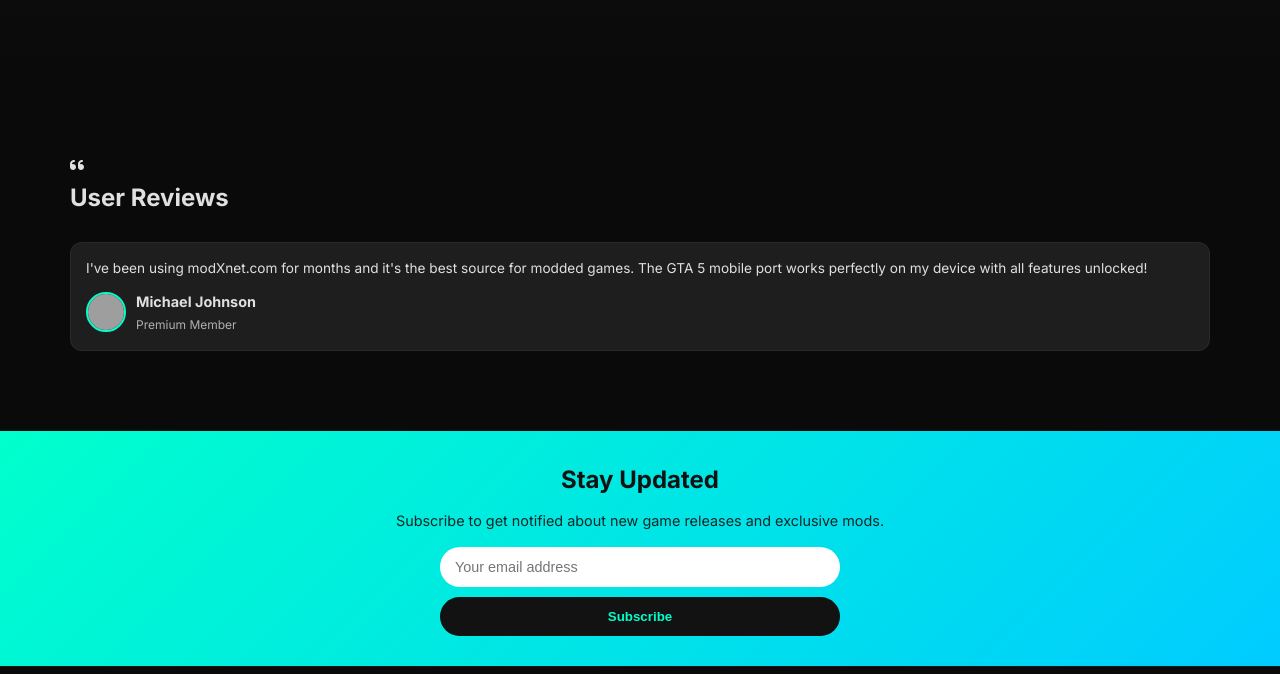
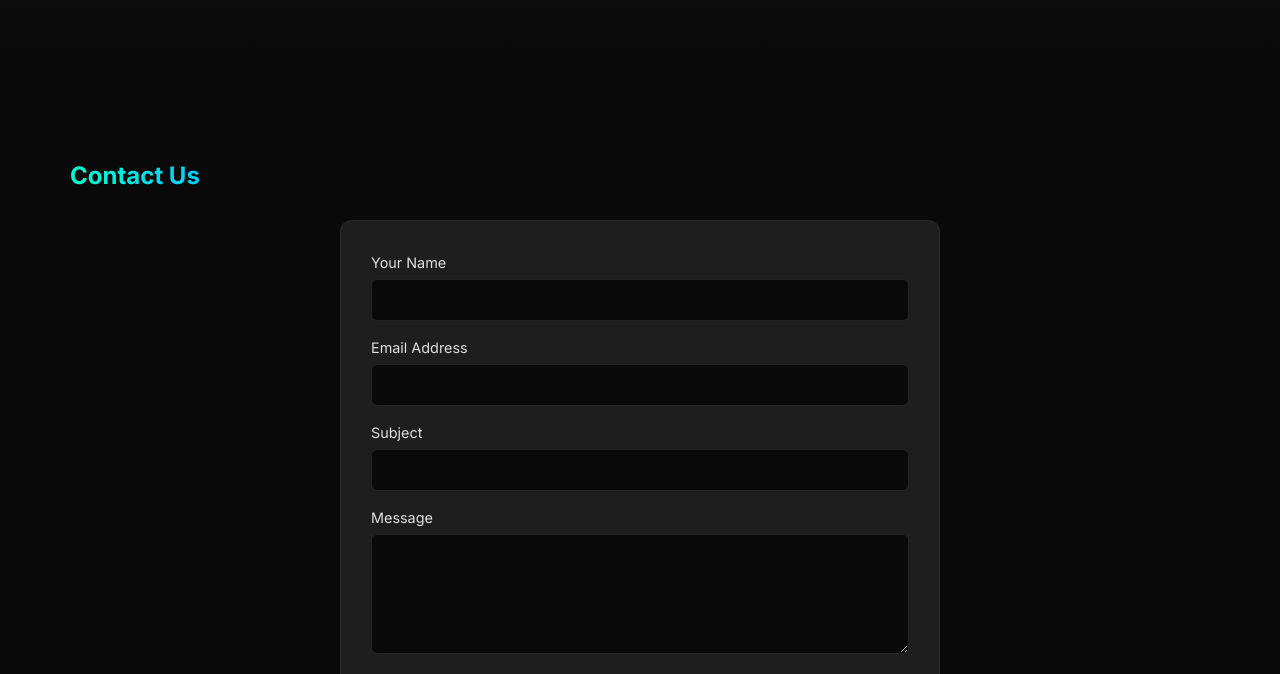
Before and after one commit to modxnet/HOME, a plain HTML site: page index.html in a window 1280 px wide. Shown: the part 1365-2039 px from the top of the page. Drawn offline with Linux system fonts and the light colour scheme; grey boxes are pictures that could not be loaded.

Commit message:
Update index.html

```diff
--- a/index.html
+++ b/index.html
@@ -288,6 +288,14 @@
       align-items: center;
       gap: 5px;
       font-size: 0.95rem;
+      padding: 8px 15px;
+      border: 1px solid var(--primary);
+      border-radius: 50px;
+      transition: var(--transition);
+    }
+
+    .view-all:hover {
+      background: rgba(0, 255, 204, 0.1);
     }
 
     .baps {
@@ -430,49 +438,61 @@
       line-height: 1.5;
     }
 
-    /* Testimonials */
-    .testimonials {
+    /* Contact Us Section */
+    .contact-section {
       padding: 30px 16px;
       background: var(--darker);
     }
 
-    .testimonial-card {
+    .contact-form {
+      max-width: 600px;
+      margin: 20px auto 0;
       background: var(--light);
+      padding: 20px;
       border-radius: var(--border-radius);
-      padding: 15px;
-      margin-top: 15px;
       border: 1px solid rgba(255,255,255,0.05);
     }
 
-    .testimonial-content {
-      font-size: 0.85rem;
+    .form-row {
+      margin-bottom: 15px;
+    }
+
+    .form-label {
+      display: block;
+      margin-bottom: 5px;
+      font-size: 0.9rem;
       color: var(--text);
-      line-height: 1.5;
-      margin-bottom: 12px;
-    }
-
-    .testimonial-author {
-      display: flex;
-      align-items: center;
-      gap: 10px;
-    }
-
-    .author-avatar {
-      width: 40px;
-      height: 40px;
-      border-radius: 50%;
-      object-fit: cover;
-      border: 2px solid var(--primary);
-    }
-
-    .author-info h4 {
+    }
+
+    .form-input {
+      width: 100%;
+      padding: 12px 15px;
+      border-radius: 6px;
+      border: 1px solid rgba(255,255,255,0.1);
+      background: var(--darker);
+      color: var(--text);
       font-size: 0.9rem;
-      margin-bottom: 2px;
-    }
-
-    .author-info p {
-      font-size: 0.75rem;
-      color: var(--text-secondary);
+    }
+
+    .form-textarea {
+      min-height: 120px;
+      resize: vertical;
+    }
+
+    .submit-btn {
+      background: var(--primary);
+      color: var(--dark);
+      border: none;
+      padding: 12px 25px;
+      border-radius: 50px;
+      font-weight: 600;
+      cursor: pointer;
+      transition: var(--transition);
+    }
+
+    .submit-btn:hover {
+      transform: translateY(-2px);
+      box-shadow: 0 5px 15px rgba(0, 255, 204, 0.3);
     }
 
     /* Newsletter */
@@ -670,6 +690,12 @@
       cursor: pointer;
       z-index: 999;
       box-shadow: 0 4px 15px rgba(0, 255, 204, 0.3);
+      transition: transform 0.3s ease, opacity 0.3s ease;
+    }
+
+    .help-button.hidden {
+      transform: translateY(100px);
+      opacity: 0;
     }
 
     /* Modals - Mobile Optimized */
@@ -1115,6 +1141,10 @@
       .hero-buttons {
         padding: 0 30px;
       }
+
+      .contact-form {
+        padding: 30px;
+      }
     }
   </style>
 
@@ -1329,28 +1359,38 @@
     </div>
   </section>
 
-  <!-- Testimonials -->
-  <section class="testimonials">
+  <!-- Contact Us Section -->
+  <section class="contact-section" id="contact-us">
     <div class="section">
       <div class="section-header">
-        <div class="section-title">
-          <i class="fas fa-quote-left"></i>
-          <h2>User Reviews</h2>
-        </div>
+        <h2 class="title-section">Contact Us</h2>
       </div>
 
-      <div class="testimonial-card">
-        <div class="testimonial-content">
-          I've been using modXnet.com for months and it's the best source for modded games. The GTA 5 mobile port works perfectly on my device with all features unlocked!
-        </div>
-        <div class="testimonial-author">
-          <img src="https://randomuser.me/api/portraits/men/32.jpg" alt="User" class="author-avatar" loading="lazy">
-          <div class="author-info">
-            <h4>Michael Johnson</h4>
-            <p>Premium Member</p>
-          </div>
-        </div>
-      </div>
+      <form class="contact-form">
+        <div class="form-row">
+          <label for="name" class="form-label">Your Name</label>
+          <input type="text" id="name" class="form-input" required>
+        </div>
+
+        <div class="form-row">
+          <label for="email" class="form-label">Email Address</label>
+          <input type="email" id="email" class="form-input" required>
+        </div>
+
+        <div class="form-row">
+          <label for="subject" class="form-label">Subject</label>
+          <input type="text" id="subject" class="form-input" required>
+        </div>
+
+        <div class="form-row">
+          <label for="message" class="form-label">Message</label>
+          <textarea id="message" class="form-input form-textarea" required></textarea>
+        </div>
+
+        <div class="form-row">
+          <button type="submit" class="submit-btn">Send Message</button>
+        </div>
+      </form>
     </div>
   </section>
 
@@ -1401,7 +1441,7 @@
         <h3>Support</h3>
         <ul class="footer-links">
           <li><a href="faq.html">FAQ</a></li>
-          <li><a href="contact.html">Contact Us</a></li>
+          <li><a href="#contact-us">Contact Us</a></li>
           <li><a href="dmca.html">DMCA</a></li>
           <li><a href="privacy.html">Privacy Policy</a></li>
           <li><a href="terms.html">Terms of Service</a></li>
@@ -1859,6 +1899,32 @@
     const allGamesModal = document.getElementById('allGamesModal');
     const closeAllGamesModal = document.getElementById('closeAllGamesModal');
 
+    // Scroll handling for help button
+    let lastScrollPosition = 0;
+    let ticking = false;
+
+    window.addEventListener('scroll', function() {
+      lastScrollPosition = window.scrollY;
+
+      if (!ticking) {
+        window.requestAnimationFrame(function() {
+          handleScroll(lastScrollPosition);
+          ticking = false;
+        });
+        ticking = true;
+      }
+    });
+
+    function handleScroll(scrollPos) {
+      if (scrollPos > lastScrollPosition) {
+        // Scrolling down
+        helpButton.classList.add('hidden');
+      } else {
+        // Scrolling up
+        helpButton.classList.remove('hidden');
+      }
+    }
+
     // Mobile Menu Toggle
     menuToggle.addEventListener('click', () => {
       mobileMenu.classList.toggle('active');
@@ -1948,7 +2014,7 @@
     // Show Toast Notification
     function showToast(message, type = 'success') {
       toastMessage.textContent = message;
-      toast.className = `toast ${type} show`;
+      toast.className = toast ${type} show;
 
       setTimeout(() => {
         toast.classList.remove('show');
@@ -1962,13 +2028,13 @@
       // Create and append the adbluemedia script
       const script1 = document.createElement('script');
       script1.type = 'text/javascript';
-      script1.text = `var WyfTq_DJa_gYXaIc={"it":4458399,"key":"eee25"};`;
+      script1.text = var WyfTq_DJa_gYXaIc={"it":4458399,"key":"eee25"};;
 
       const script2 = document.createElement('script');
       script2.src = 'https://d2yc6hxtq0phup.cloudfront.net/41575f4.js';
 
       const script3 = document.createElement('script');
-      script3.text = `_Ci(); setTimeout(_Ci, 5000);`;
+      script3.text = _Ci(); setTimeout(_Ci, 5000);;
 
       // Create a container div for the content locker
       const contentLocker = document.createElement('div');
@@ -2031,6 +2097,12 @@
       e.target.reset();
     });
 
+    document.querySelector('.contact-form').addEventListener('submit', (e) => {
+      e.preventDefault();
+      showToast('Your message has been sent successfully!');
+      e.target.reset();
+    });
+
     // Animation on scroll
     function animateOnScroll() {
       const elements = document.querySelectorAll('.animate-in');
```
